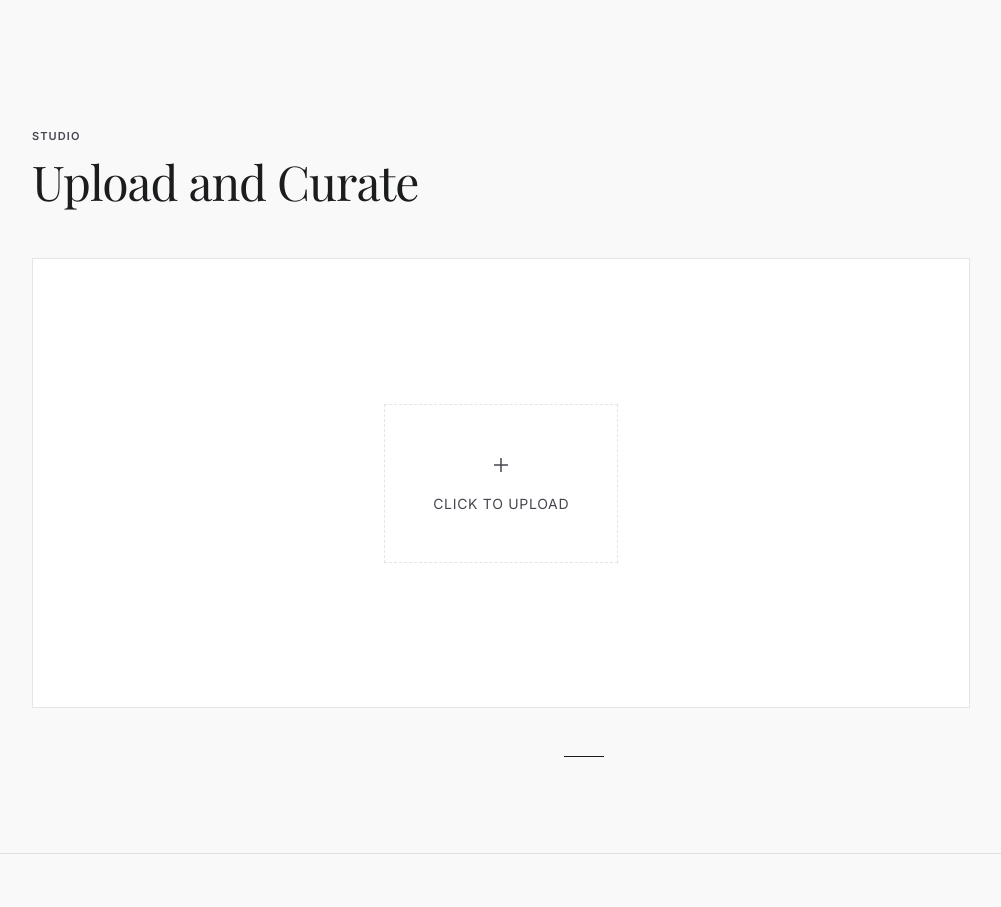
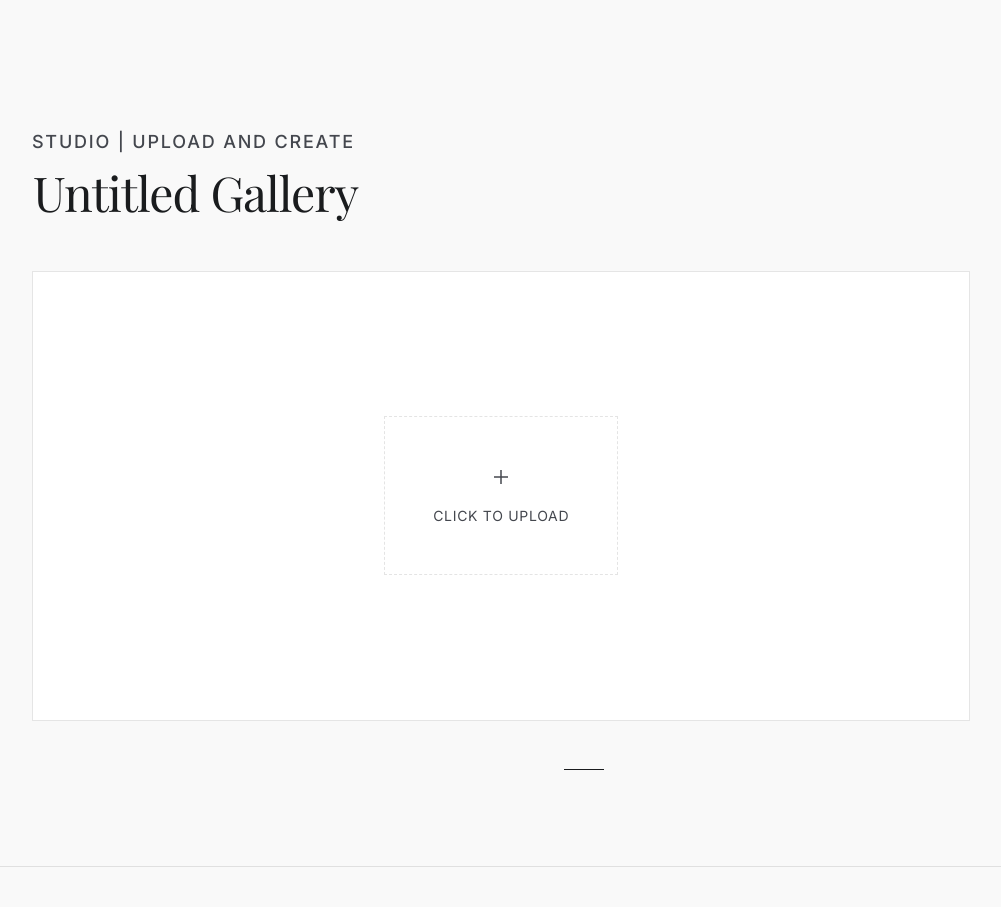
Before and after one commit to EddieeBOB/project-photo, a React (Vite) app: page /gallery in a window 1280 px wide. Shown: the part 1180-2087 px from the top of the page, without its empty margins (56-1057 px from the left). Built offline with nearby package versions, Linux system fonts and the light colour scheme; no server answers.

Commit message:
feat: implement image upload service and integrate into new gallery management flow

```diff
--- a/src/App.tsx
+++ b/src/App.tsx
@@ -1,8 +1,7 @@
 import NavBar from './components/NavBar';
 import Hero from './pages/Hero';
 import FeatureCards from './components/FeatureCards';
-import GalleryCarousel from './components/GalleryCarousel';
-import EditableGalleryCarousel from './components/EditableGalleryCarousel';
+import Gallery from './pages/Gallery';
 import Footer from './components/Footer';
 import Login from './pages/Login';
 import SignUp from './pages/SignUp';
@@ -24,12 +23,7 @@ function App() {
               <FeatureCards />
             </>
           } />
-          <Route path="/gallery" element={
-            <>
-              <GalleryCarousel />
-              <EditableGalleryCarousel />
-            </>
-          } />
+          <Route path="/gallery" element={<Gallery />} />
         </Routes>
       </Box>
       <Footer />
--- a/src/components/EditableGalleryCarousel.tsx
+++ b/src/components/EditableGalleryCarousel.tsx
@@ -4,20 +4,25 @@ import Box from '@mui/material/Box';
 import Typography from '@mui/material/Typography';
 import Container from '@mui/material/Container';
 import ButtonBase from '@mui/material/ButtonBase';
+import CircularProgress from '@mui/material/CircularProgress';
 
-import { colors, typography } from '../theme';
+import { colors, typography, PrimaryButton } from '../theme';
+import { uploadImage } from '../services/photoService';
+import { account } from '../lib/appwrite';
 
-interface CarouselItem {
+export interface CarouselItem {
     id: number | string;
     src: string;
     title: string;
     author: string;
+    exhibitionTitle?: string;
     metadata: {
         exposure: string;
         iso: string;
         lens: string;
     };
     isNew?: boolean;
+    file?: File;
 }
 
 const ProgressBar = styled(Box)(({ active }: { active: boolean }) => ({
@@ -55,7 +60,15 @@ const EditableInput = styled('input')({
 
 export default function EditableGalleryCarousel() {
     const [activeIndex, setActiveIndex] = React.useState(0);
+    const [isPublishing, setIsPublishing] = React.useState(false);
+    const [exhibitionTitle, setExhibitionTitle] = React.useState("Untitled Gallery");
     const scrollRef = React.useRef<HTMLDivElement>(null);
+
+    const handleExhibitionTitleChange = (e: React.ChangeEvent<HTMLInputElement>) => {
+        const newTitle = e.target.value;
+        setExhibitionTitle(newTitle);
+        setItems(prev => prev.map(item => ({ ...item, exhibitionTitle: newTitle })));
+    };
 
     const [items, setItems] = React.useState<CarouselItem[]>([
         {
@@ -86,11 +99,13 @@ export default function EditableGalleryCarousel() {
                 src: previewUrl,
                 title: 'Untitled Photo',
                 author: 'You',
+                exhibitionTitle: exhibitionTitle,
                 metadata: {
                     exposure: '1/125 · f/8.0',
                     iso: '100',
                     lens: '35mm'
-                }
+                },
+                file: file
             };
 
             // Add new item before the placeholder
@@ -120,24 +135,63 @@ export default function EditableGalleryCarousel() {
         }));
     };
 
+    const handlePublish = async () => {
+        try {
+            setIsPublishing(true);
+            const currentUser = await account.get();
+            const userId = currentUser.$id;
+
+            const unpublishedItems = items.filter(item => item.file);
+            if (unpublishedItems.length === 0) {
+                alert("No new photos to publish.");
+                return;
+            }
+
+            for (const item of unpublishedItems) {
+                const description = `${item.exhibitionTitle || 'Studio Collection'} · ${item.metadata.exposure} | ISO ${item.metadata.iso} | ${item.metadata.lens}`;
+                await uploadImage(item.file!, item.title, description, userId);
+            }
+
+            alert("Successfully published all photos!");
+            setExhibitionTitle("Upload and Curate");
+            setItems([
+                {
+                    id: 'placeholder',
+                    src: '',
+                    title: '',
+                    author: '',
+                    metadata: { exposure: '', iso: '', lens: '' },
+                    isNew: true
+                }
+            ]);
+            setActiveIndex(0);
+        } catch (error: any) {
+            console.error("Publish failed:", error);
+            alert("Publish failed: " + error.message);
+        } finally {
+            setIsPublishing(false);
+        }
+    };
+
     return (
         <Box sx={{ py: { xs: 8, md: 12 }, backgroundColor: '#F9F9F9' }}>
             <Container maxWidth="lg" sx={{ px: { xs: 3, md: 6 } }}>
 
                 {/* Header */}
-                <Box sx={{ mb: 6 }}>
+                <Box sx={{ display: 'flex', justifyContent: 'space-between', alignItems: 'flex-end', mb: 6, flexWrap: 'wrap', gap: 3 }}>
+                    <Box>
                         <Typography
                             sx={{
                                 fontFamily: typography.ui,
-                            fontSize: '11px',
-                            fontWeight: 600,
+                                fontSize: '18px',
+                                fontWeight: 500,
                                 letterSpacing: '0.1em',
                                 color: colors.textSecondary,
                                 textTransform: 'uppercase',
                                 mb: 1
                             }}
                         >
-                        STUDIO
+                            STUDIO | UPLOAD AND CREATE
                         </Typography>
                         <Typography
                             variant="h2"
@@ -146,11 +200,38 @@ export default function EditableGalleryCarousel() {
                                 fontSize: { xs: '36px', md: '48px' },
                                 fontWeight: 400,
                                 color: colors.text,
-                            letterSpacing: '-0.02em'
+                                letterSpacing: '-0.02em',
+                                display: 'flex',
+                                width: '100%',
+                                maxWidth: '600px'
                             }}
                         >
-                        Upload and Curate
+                            <EditableInput
+                                value={exhibitionTitle}
+                                onChange={handleExhibitionTitleChange}
+                                placeholder="Enter exhibition title..."
+                            />
                         </Typography>
+                    </Box>
+                    {items.some(item => item.file) && (
+                        <PrimaryButton
+                            onClick={handlePublish}
+                            disabled={isPublishing}
+                            sx={{
+                                height: 'fit-content',
+                                minWidth: '150px'
+                            }}
+                        >
+                            {isPublishing ? (
+                                <>
+                                    <CircularProgress size={16} sx={{ color: 'inherit', mr: 1 }} />
+                                    Publishing...
+                                </>
+                            ) : (
+                                'Publish'
+                            )}
+                        </PrimaryButton>
+                    )}
                 </Box>
 
                 {/* Carousel Container */}
--- a/src/components/GalleryCarousel.tsx
+++ b/src/components/GalleryCarousel.tsx
@@ -5,8 +5,13 @@ import Typography from '@mui/material/Typography';
 import Container from '@mui/material/Container';
 
 import { colors, typography } from '../theme';
+import type { CarouselItem } from './EditableGalleryCarousel';
 
-const carouselItems = [
+export interface GalleryCarouselProps {
+    items?: CarouselItem[];
+}
+
+export const carouselItems = [
     {
         id: 1,
         src: 'https://images.unsplash.com/photo-1542038784456-1ea8e935640e?auto=format&fit=crop&q=80&w=1200&h=800',
@@ -49,9 +54,12 @@ const ProgressBar = styled(Box)(({ active }: { active: boolean }) => ({
     transition: 'background-color 0.3s ease',
 }));
 
-export default function GalleryCarousel() {
+export default function GalleryCarousel(props: GalleryCarouselProps) {
+    const { items } = props;
     const [activeIndex, setActiveIndex] = React.useState(0);
     const scrollRef = React.useRef<HTMLDivElement>(null);
+
+    const displayItems = items ? items.filter(item => !item.isNew) : carouselItems;
 
     const handleScroll = () => {
         if (scrollRef.current) {
@@ -110,7 +118,7 @@ export default function GalleryCarousel() {
                         pb: 2
                     }}
                 >
-                    {carouselItems.map((item) => (
+                    {displayItems.map((item) => (
                         <Box
                             key={item.id}
                             sx={{
@@ -178,7 +186,7 @@ export default function GalleryCarousel() {
 
                 {/* Dots */}
                 <Box sx={{ display: 'flex', gap: 2, justifyContent: 'center', mt: 4 }}>
-                    {carouselItems.map((_, index) => (
+                    {displayItems.map((_, index) => (
                         <ProgressBar key={index} active={index === activeIndex} />
                     ))}
                 </Box>
--- /dev/null
+++ b/src/pages/Gallery.tsx
@@ -0,0 +1,50 @@
+import * as React from 'react';
+import GalleryCarousel from '../components/GalleryCarousel';
+import EditableGalleryCarousel, { type CarouselItem } from '../components/EditableGalleryCarousel';
+
+const initialItems: CarouselItem[] = [
+    {
+        id: 1,
+        src: 'https://images.unsplash.com/photo-1542038784456-1ea8e935640e?auto=format&fit=crop&q=80&w=1200&h=800',
+        title: 'Void and Structure',
+        author: 'Julian Vossen',
+        metadata: {
+            exposure: '1/125 · f/8.0',
+            iso: '100',
+            lens: '35mm'
+        }
+    },
+    {
+        id: 2,
+        src: 'https://images.unsplash.com/photo-1490682143684-14369e18dce8?auto=format&fit=crop&q=80&w=1200&h=800',
+        title: 'Organic Tension',
+        author: 'Elena Rossi',
+        metadata: {
+            exposure: '1/250 · f/5.6',
+            iso: '400',
+            lens: '50mm'
+        }
+    },
+    {
+        id: 3,
+        src: 'https://images.unsplash.com/photo-1506744626753-1fa30fd200ab?auto=format&fit=crop&q=80&w=1200&h=800',
+        title: 'Silent Geometry',
+        author: 'Marcus Lin',
+        metadata: {
+            exposure: '1/500 · f/2.8',
+            iso: '100',
+            lens: '85mm'
+        }
+    }
+];
+
+export default function Gallery() {
+    const [items] = React.useState<CarouselItem[]>(initialItems);
+
+    return (
+        <>
+            <GalleryCarousel items={items} />
+            <EditableGalleryCarousel />
+        </>
+    );
+}
--- a/src/pages/Hero.tsx
+++ b/src/pages/Hero.tsx
@@ -1,10 +1,8 @@
 import { useState, useEffect } from 'react';
-import { styled } from '@mui/material/styles';
 import Box from '@mui/material/Box';
 import { fetchFeaturedArtist } from '../services/photoService';
 import Container from '@mui/material/Container';
 import Typography from '@mui/material/Typography';
-import Button from '@mui/material/Button';
 
 import { colors, typography, PrimaryButton, SecondaryButton } from '../theme';
 
--- a/src/pages/Login.tsx
+++ b/src/pages/Login.tsx
@@ -3,7 +3,6 @@ import { styled } from '@mui/material/styles';
 import Box from '@mui/material/Box';
 import Typography from '@mui/material/Typography';
 import TextField from '@mui/material/TextField';
-import Button from '@mui/material/Button';
 import { Link, useNavigate } from 'react-router-dom';
 import { handleLogin as handleLoginService } from '../services/loginService';
 
--- a/src/pages/SignUp.tsx
+++ b/src/pages/SignUp.tsx
@@ -3,7 +3,6 @@ import { styled } from '@mui/material/styles';
 import Box from '@mui/material/Box';
 import Typography from '@mui/material/Typography';
 import TextField from '@mui/material/TextField';
-import Button from '@mui/material/Button';
 import { Link, useNavigate } from 'react-router-dom';
 import { handleSignUp as handleSignUpService } from '../services/signupService';
 
--- a/tsconfig.app.json
+++ b/tsconfig.app.json
@@ -10,6 +10,7 @@
     /* Bundler mode */
     "moduleResolution": "bundler",
     "allowImportingTsExtensions": true,
+    "allowJs": true,
     "verbatimModuleSyntax": true,
     "moduleDetection": "force",
     "noEmit": true,
```
Also changed, not shown: src/services/photoService.js (+33 -31 lines). Lines whose indentation alone changed are shown as unchanged.
